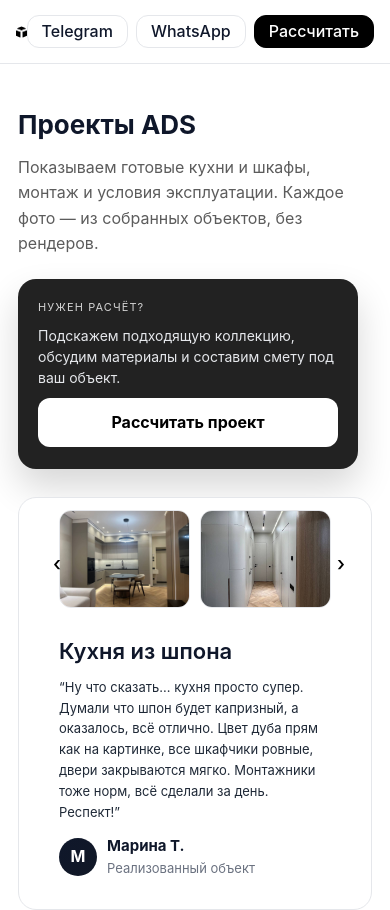
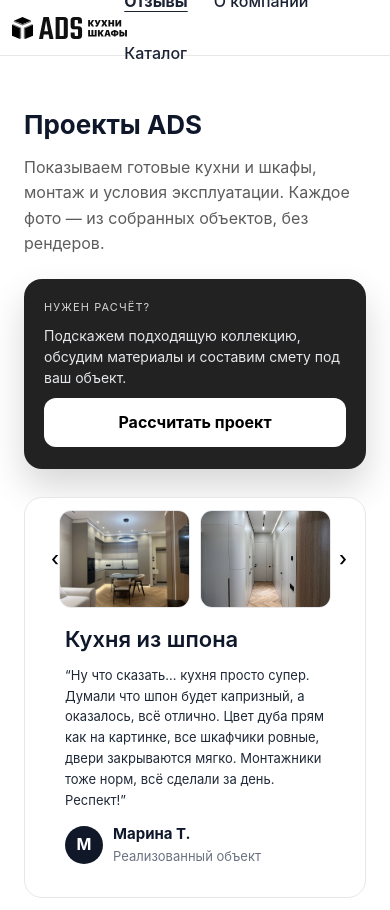
Before and after one commit to botuevaliliia/ads, a React (Vite) app in the folder kuhni-moskva/: page /reviews in a window 390 px wide. Shown: the top 910 px of the page. Built offline with nearby package versions, Linux system fonts and the light colour scheme.

Commit message:
update reviews and catalogue

```diff
--- a/kuhni-moskva/src/components/Gallery.module.css
+++ b/kuhni-moskva/src/components/Gallery.module.css
@@ -1,15 +1,7 @@
 .wrap {
   display: grid;
   gap: 12px;
-  grid-template-columns: repeat(3, minmax(0, 1fr));
-}
-
-/* responsive */
-@media (max-width: 900px){
-  .wrap { grid-template-columns: repeat(2, minmax(0, 1fr)); }
-}
-@media (max-width: 600px){
-  .wrap { grid-template-columns: 1fr; }
+  grid-template-columns: repeat(auto-fit, minmax(180px, 1fr));
 }
 
 /* card */
--- a/kuhni-moskva/src/components/Header.module.css
+++ b/kuhni-moskva/src/components/Header.module.css
@@ -74,3 +74,25 @@
   padding: 3px 14px; border-radius: 12px;
 }
 .btnGhostDark:hover { background: #f3f4f6; }
+
+@media (max-width: 720px) {
+  .inner {
+    padding: 0 12px;
+  }
+  .actions {
+    display: none;
+  }
+  .logo {
+    height: 22px;
+  }
+  .brand { gap: 6px; }
+  .nav {
+    gap: 8px;
+  }
+  .link {
+    padding: 8px 8px;
+  }
+  .root {
+    height: 56px;
+  }
+}
--- a/kuhni-moskva/src/components/HeaderBlack.module.css
+++ b/kuhni-moskva/src/components/HeaderBlack.module.css
@@ -96,8 +96,12 @@
   background: var(--accent-600);
 }
 
-@media (max-width: 880px) {
-  .nav {
-    display: none;
-  }
+@media (max-width: 720px) {
+  .inner { padding: 0 12px; }
+  .actions { display: none; }
+  .logo { height: 22px; }
+  .root { height: 56px; }
+  .brand { gap: 6px; }
+  .nav { gap: 10px; }
+  .link { padding: 8px 8px; }
 }
--- a/kuhni-moskva/src/components/Materials.module.css
+++ b/kuhni-moskva/src/components/Materials.module.css
@@ -21,18 +21,7 @@
 .grid {
   display: grid;
   gap: 16px;
-  grid-template-columns: repeat(4, minmax(0, 1fr));
-}
-
-@media (max-width: 1024px) {
-  .grid {
-    grid-template-columns: repeat(2, minmax(0, 1fr));
-  }
-}
-@media (max-width: 600px) {
-  .grid {
-    grid-template-columns: 1fr;
-  }
+  grid-template-columns: repeat(auto-fit, minmax(180px, 1fr));
 }
 
 .card {
--- a/kuhni-moskva/src/pages/About.module.css
+++ b/kuhni-moskva/src/pages/About.module.css
@@ -82,7 +82,7 @@
 
 /* Team Section */
 .teamSection {
-  padding: 50px 16px;
+  padding: 70px 20px;
   /* background: #f9f9f9; */
 }
 
@@ -118,13 +118,16 @@
 .teamGrid {
   display: grid;
   grid-template-columns: repeat(3, 1fr);
-  gap: 20px;
+  gap: 26px;
 }
 
 .teamCard {
-  border-radius: 16px;
+  border-radius: 18px;
   overflow: hidden;
   position: relative;
+  background: #fff;
+  padding: 0;
+  box-shadow: 0 10px 26px rgba(0,0,0,0.06);
 }
 
 .teamImageWrapper {
@@ -169,7 +172,7 @@
 /* Tablet */
 @media (max-width: 900px) {
   .teamSection {
-    padding: 60px 16px;
+    padding: 60px 18px;
   }
 
   .teamHeader {
@@ -184,14 +187,14 @@
 
   .teamGrid {
     grid-template-columns: repeat(2, 1fr);
-    gap: 20px;
+    gap: 22px;
   }
 }
 
 /* Mobile */
 @media (max-width: 600px) {
   .teamSection {
-    padding: 48px 16px;
+    padding: 56px 18px;
   }
 
   .teamTitle {
@@ -204,8 +207,8 @@
 
   .teamGrid {
     grid-template-columns: 1fr;
-    gap: 20px;
-    max-width: 400px;
+    gap: 24px;
+    max-width: 440px;
     margin: 0 auto;
   }
 
@@ -214,7 +217,7 @@
   }
 
   .teamMemberName {
-    font-size: 20px;
+    font-size: 21px;
   }
 
   .teamMemberRole {
--- a/kuhni-moskva/src/pages/Catalog.module.css
+++ b/kuhni-moskva/src/pages/Catalog.module.css
@@ -5,6 +5,7 @@
   box-sizing: border-box;
   display: flex;
   justify-content: center;
+  overflow-x: hidden;
 }
 
 .container {
@@ -68,9 +69,8 @@
   border-radius: 0;
   /* box-shadow: 0 16px 40px rgba(0, 0, 0, 0.06); */
   overflow: hidden;
-  display: grid;
-  grid-template-columns: 1fr 1fr;
-  align-items: stretch;
+  display: flex;
+  flex-direction: column;
   width: 100%;
   max-width: 900px;
 }
@@ -204,8 +204,9 @@
 .media {
   position: relative;
   background: #e5e7eb;
-  min-height: 500px;
-  max-height: 500px;
+  width: 100%;
+  aspect-ratio: 4 / 3;
+  max-height: 420px;
   overflow: hidden;
 }
 
@@ -269,7 +270,7 @@
 
 .modalMeta {
   display: flex;
-  gap: 80px;
+  gap: 32px;
   flex-wrap: wrap;
   padding-bottom: 20px;
 }
@@ -294,7 +295,7 @@
   border: 1px solid #e5e7eb;
   background: #f3f4f6;
   border-radius: 6px;
-  aspect-ratio: 16 / 9;
+  aspect-ratio: 4 / 3;
   cursor: zoom-in;
   /* box-shadow: 0 14px 32px rgba(0, 0, 0, 0.12); */
 }
@@ -336,10 +337,11 @@
 
 .carouselThumbs {
   display: grid;
-  grid-template-columns: repeat(auto-fit, minmax(100px, 1fr));
-  gap: 10px;
-  margin-top: 12px;
-  padding: 2px;
+  grid-template-columns: repeat(5, minmax(0, 1fr));
+  grid-auto-flow: column;
+  gap: 8px;
+  margin-top: 14px;
+  padding: 0;
 }
 
 .carouselThumb {
@@ -546,15 +548,32 @@
 
 @media (max-width: 960px) {
   .card {
-    grid-template-columns: 1fr;
+    max-width: 100%;
   }
 
   .media {
-    min-height: 220px;
+    aspect-ratio: 3 / 2;
+    max-height: 360px;
   }
 
   .carousel {
-    grid-template-columns: 40px 1fr 40px;
+    grid-template-columns: 44px 1fr 44px;
+  }
+}
+
+@media (max-width: 720px) {
+  .media {
+    aspect-ratio: 16 / 10;
+    max-height: 280px;
+  }
+
+  .carousel {
+    grid-template-columns: 38px 1fr 38px;
+  }
+
+  .carouselThumbs {
+    grid-template-columns: repeat(5, minmax(0, 1fr));
+    grid-auto-flow: column;
   }
 }
 
--- a/kuhni-moskva/src/pages/Catalog.tsx
+++ b/kuhni-moskva/src/pages/Catalog.tsx
@@ -241,6 +241,10 @@ export default function Catalog() {
           <div className={s.list}>
             {showcases.map((item) => (
               <article key={item.title} className={s.card}>
+                <div className={s.media}>
+                  <img src={item.image} alt={item.title} loading="lazy" />
+                </div>
+
                 <div className={s.text}>
                   <p className={s.series}>Коллекция</p>
                   <h3 className={s.cardTitle}>{item.title}</h3>
@@ -278,10 +282,6 @@ export default function Catalog() {
                       Обсудить детали
                     </a>
                   </div>
-                </div>
-
-                <div className={s.media}>
-                  <img src={item.image} alt={item.title} loading="lazy" />
                 </div>
               </article>
             ))}
@@ -388,12 +388,6 @@ export default function Catalog() {
                     <span className={s.materialValue}>{selected.materials.hardware}</span>
                   </div>
                 </div>
-
-                <div className={s.modalActions}>
-                  <a className={s.btnPrimary} href={buildWALink(selected)} target="_blank" rel="noreferrer">
-                    Рассчитать проект
-                  </a>
-                </div>
               </div>
 
               <div className={s.modalSection}>
@@ -404,6 +398,12 @@ export default function Catalog() {
                   ))}
                 </ul>
               </div>
+            </div>
+
+            <div className={s.modalActions}>
+              <a className={s.btnPrimary} href={buildWALink(selected)} target="_blank" rel="noreferrer">
+                Рассчитать проект
+              </a>
             </div>
           </div>
         </div>
--- a/kuhni-moskva/src/pages/Reviews.module.css
+++ b/kuhni-moskva/src/pages/Reviews.module.css
@@ -2,6 +2,7 @@
   background: #ffffff;
   padding: 110px 18px 80px;
   width: 100%;
+  overflow-x: hidden;
 }
 
 .container {
@@ -10,6 +11,7 @@
   display: flex;
   flex-direction: column;
   gap: 28px;
+  padding: 0 6px;
 }
 
 .hero {
@@ -55,7 +57,8 @@
   flex-direction: column;
   gap: 8px;
   min-width: 280px;
-  max-width: 340px;
+  max-width: 520px;
+  width: 100%;
   box-shadow: 0 18px 36px rgba(0, 0, 0, 0.16);
 }
 
@@ -110,7 +113,7 @@
 
 .carousel {
   position: relative;
-  padding: 30px 48px 0px;
+  padding: 20px 44px 0px;
 }
 
 .carouselTrack {
@@ -143,8 +146,8 @@
   border: none;
   background: none;
   color: #000000;
-  width: 42px;
-  height: 42px;
+  width: 40px;
+  height: 40px;
   border-radius: 50%;
   display: grid;
   place-items: center;
@@ -169,8 +172,14 @@
 }
 
 
-.arrowLeft { left: 10px; }
-.arrowRight { right: 10px; }
+.arrowLeft {
+  left: 0;
+  transform: translate(0%, -50%);
+}
+.arrowRight {
+  right: 0;
+  transform: translate(0%, -50%);
+}
 
 .lightboxClose {
   outline: none;
@@ -338,11 +347,21 @@
   }
 
   .carousel {
-    padding: 12px 40px;
+    padding: 12px 34px 0;
   }
 
   .arrow {
-    width: 38px;
-    height: 38px;
+    width: 36px;
+    height: 36px;
+    top: 50%;
+  }
+
+  .arrowLeft {
+    left: 2px;
+    transform: translateY(-50%);
+  }
+  .arrowRight {
+    right: 2px;
+    transform: translateY(-50%);
   }
 }
```
